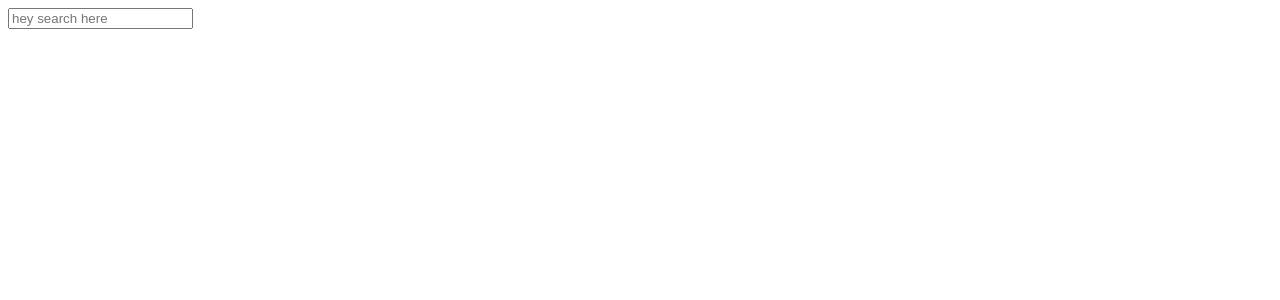
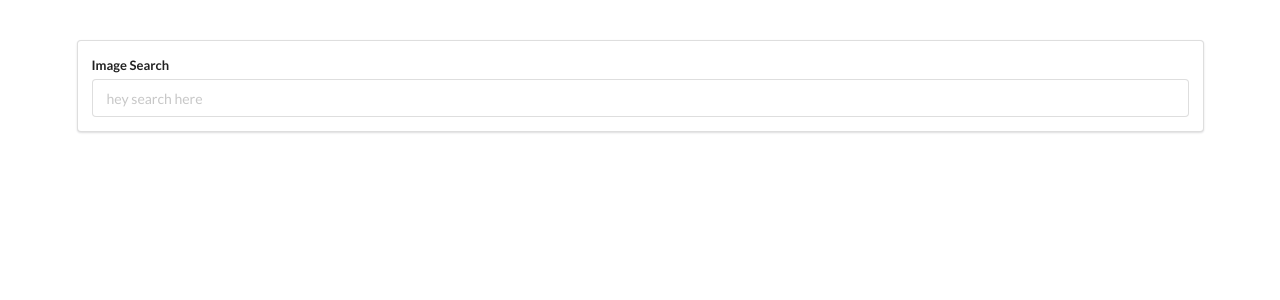
Before and after one commit to hossam-khalaf/pics, a React (Create React App) app: page / in a window 1280 px wide. Shown: the top 300 px of the page. Built offline with nearby package versions, Linux system fonts and the light colour scheme.

Commit message:
semantic ui cdn && basic styling

```diff
--- a/public/index.html
+++ b/public/index.html
@@ -5,6 +5,12 @@
 		<link rel="icon" href="%PUBLIC_URL%/favicon.ico" />
 		<meta name="viewport" content="width=device-width, initial-scale=1" />
 		<meta name="theme-color" content="#000000" />
+		<link
+			rel="stylesheet"
+			href="https://cdnjs.cloudflare.com/ajax/libs/semantic-ui/2.4.1/semantic.min.css"
+			integrity="sha512-8bHTC73gkZ7rZ7vpqUQThUDhqcNFyYi2xgDgPDHc+GXVGHXq+xPjynxIopALmOPqzo9JZj0k6OqqewdGO3EsrQ=="
+			crossorigin="anonymous"
+		/>
 		<meta
 			name="description"
 			content="Web site created using create-react-app"
--- a/src/components/App.js
+++ b/src/components/App.js
@@ -3,7 +3,7 @@
 
 const App = () => {
 	return (
-		<div>
+		<div className='ui container' style={{ marginTop: '40px' }}>
 			<SearchBar />
 		</div>
 	)
--- a/src/components/SearchBar.js
+++ b/src/components/SearchBar.js
@@ -3,9 +3,17 @@
 class SearchBar extends Component {
 	render() {
 		return (
-			<div>
-				<form>
-					<input type='text' name='' id='' placeholder='hey search here' />
+			<div className='ui segment'>
+				<form className='ui form'>
+					<div className='field'>
+						<label htmlFor='imageSearch'>Image Search</label>
+						<input
+							type='text'
+							name='imageSearch'
+							id='imageSearch'
+							placeholder='hey search here'
+						/>
+					</div>
 				</form>
 			</div>
 		)
```
